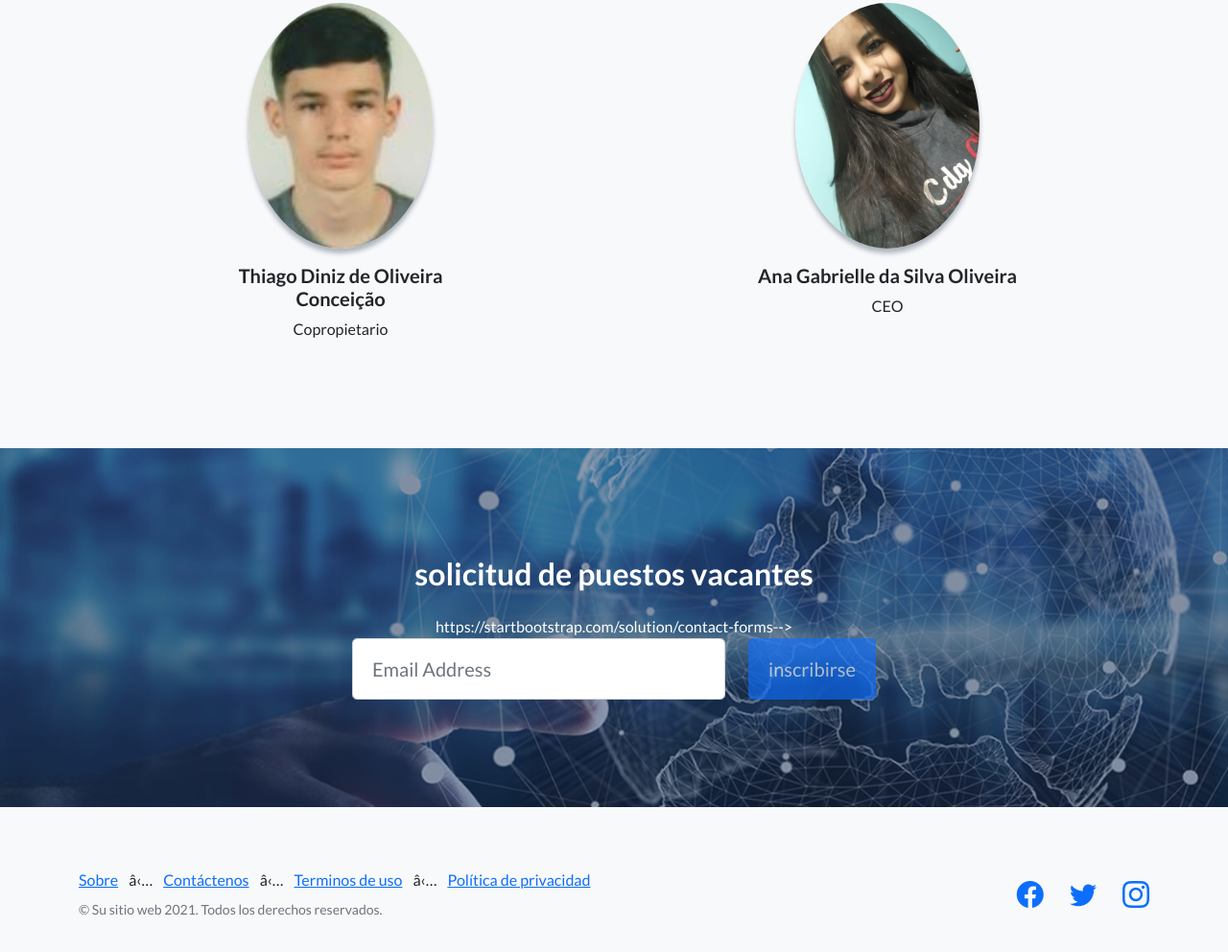
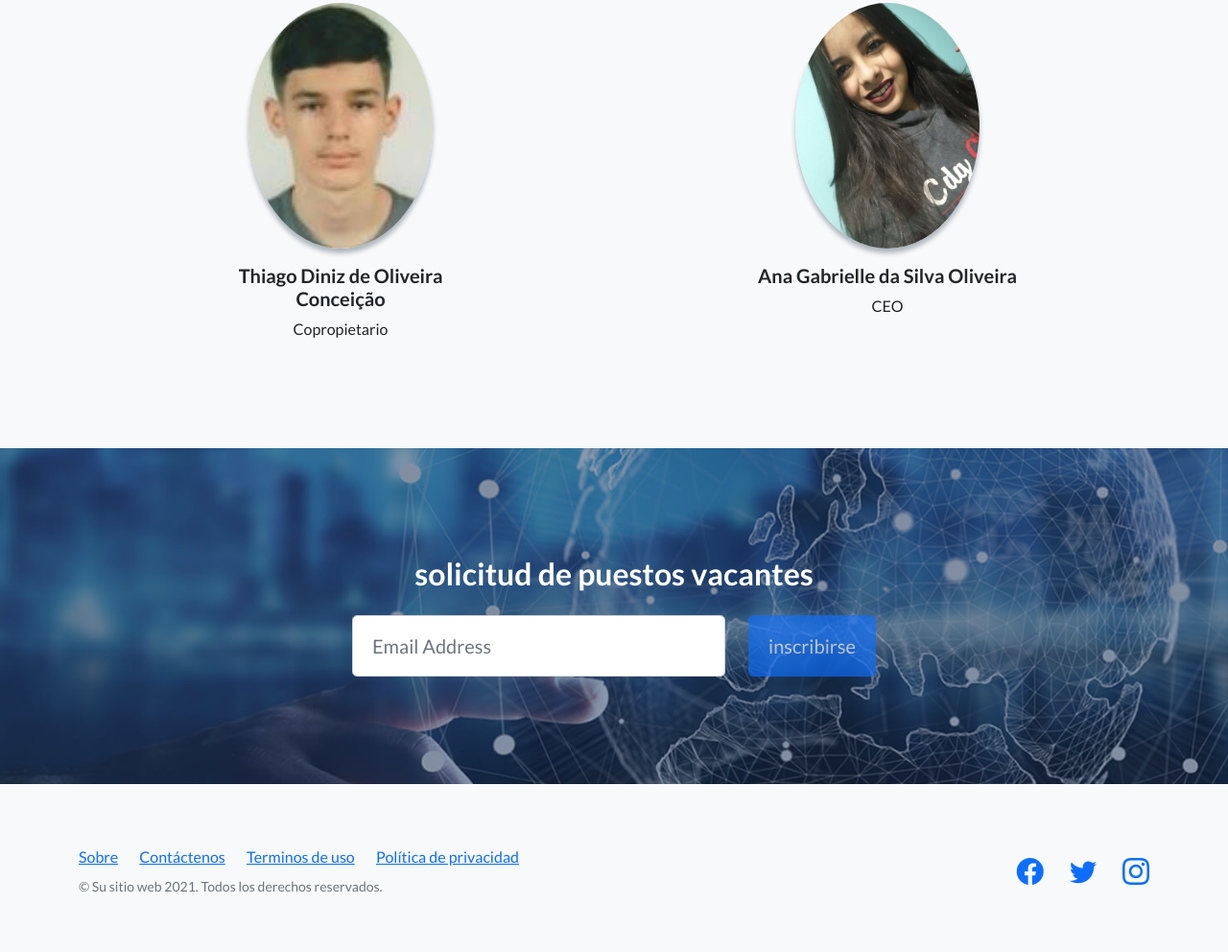
Before and after one commit to Thiagotago/Laweb, a plain HTML site: page index.html in a window 1280 px wide. Shown: the part 2923-3915 px from the top of the page at 96% size. Drawn offline with nearby package versions, Linux system fonts and the light colour scheme.

Commit message:
Update index.html

```diff
--- a/index.html
+++ b/index.html
@@ -143,7 +143,6 @@ Los requisitos son simples, solo tener el último nivel de educación y también
                 <div class="row justify-content-center">
                     <div class="col-xl-6">
                         <h2 class="mb-4">solicitud de puestos vacantes</h2>
-                         https://startbootstrap.com/solution/contact-forms-->
                         <!-- to get an API token!-->
                         <form class="form-subscribe" id="contactFormFooter" data-sb-form-api-token="API_TOKEN">
                             <!-- Email address input-->
@@ -163,7 +162,7 @@ Los requisitos son simples, solo tener el último nivel de educación y también
                                 <div class="text-center mb-3">
                                     <div class="fw-bolder">Form submission successful!</div>
                                     <p>To activate this form, sign up at</p>
-                                    <a class="text-white" href="https://startbootstrap.com/solution/contact-forms">https://startbootstrap.com/solution/contact-forms</a>
+                                    <a class="text-white" href="https://startbootstrap.com/solution/contact-forms"></a>
                                 </div>
                             </div>                            <div class="d-none" id="submitErrorMessage"><div class="text-center text-danger mb-3">Error sending message!</div></div>
                         </form>
@@ -178,11 +177,11 @@ Los requisitos son simples, solo tener el último nivel de educación y también
                     <div class="col-lg-6 h-100 text-center text-lg-start my-auto">
                         <ul class="list-inline mb-2">
                             <li class="list-inline-item"><a href="#!">Sobre</a></li>
-                            <li class="list-inline-item">â‹…</li>
+                            <li class="list-inline-item"></li>
                             <li class="list-inline-item"><a href="#!">Contáctenos</a></li>
-                            <li class="list-inline-item">â‹…</li>
+                            <li class="list-inline-item"></li>
                             <li class="list-inline-item"><a href="#!">Terminos de uso</a></li>
-                            <li class="list-inline-item">â‹…</li>
+                            <li class="list-inline-item"></li>
                             <li class="list-inline-item"><a href="#!">Política de privacidad</a></li>
                         </ul>
                         <p class="text-muted small mb-4 mb-lg-0">&copy; Su sitio web 2021. Todos los derechos reservados.</p>
```
